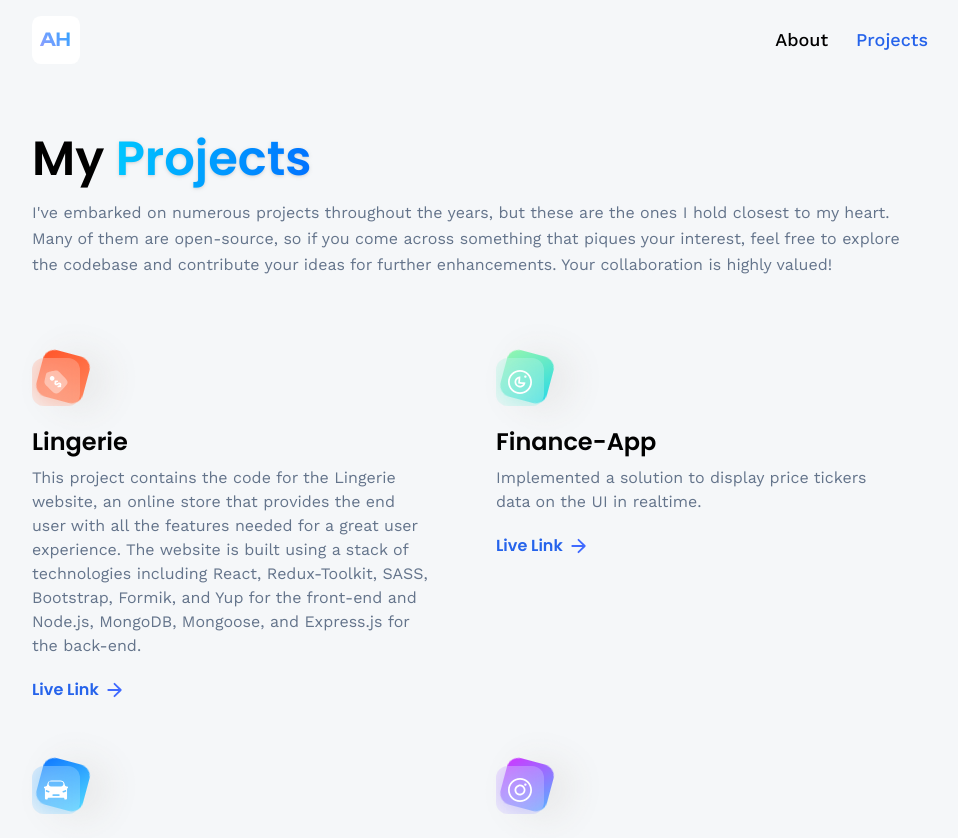
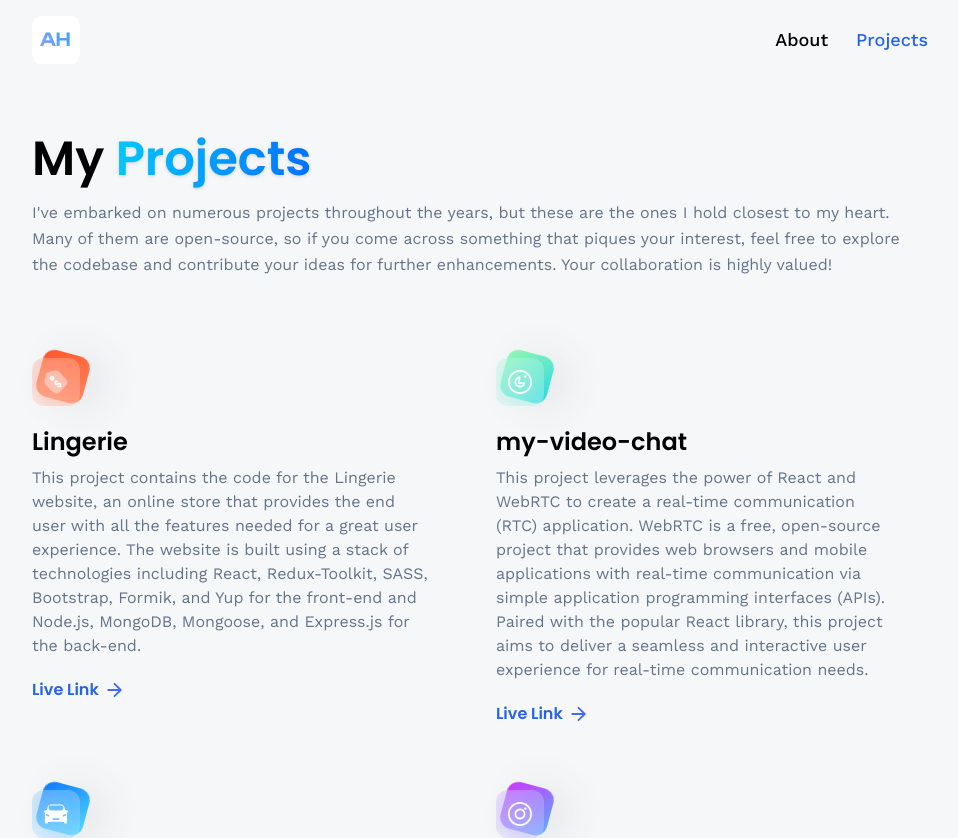
Before and after one commit to All1in/my-3d-portfolio-project, a React (Vite) app: page /projects in a window 1280 px wide. Shown: the top 838 px of the page, without its empty margins (160-1118 px from the left). Built offline with nearby package versions, Linux system fonts and the light colour scheme; no server answers.

Commit message:
changed project settings

```diff
--- a/src/constants/index.js
+++ b/src/constants/index.js
@@ -167,9 +167,9 @@ export const projects = [
     {
         iconUrl: threads,
         theme: 'btn-back-green',
-        name: 'Finance-App',
-        description: 'Implemented a solution to display price tickers data on the UI in realtime.',
-        link: 'https://github.com/All1in/finance-app.git',
+        name: 'my-video-chat',
+        description: 'This project leverages the power of React and WebRTC to create a real-time communication (RTC) application. WebRTC is a free, open-source project that provides web browsers and mobile applications with real-time communication via simple application programming interfaces (APIs). Paired with the popular React library, this project aims to deliver a seamless and interactive user experience for real-time communication needs.',
+        link: 'https://github.com/All1in/my-video-chat.git',
     },
     {
         iconUrl: car,
```
